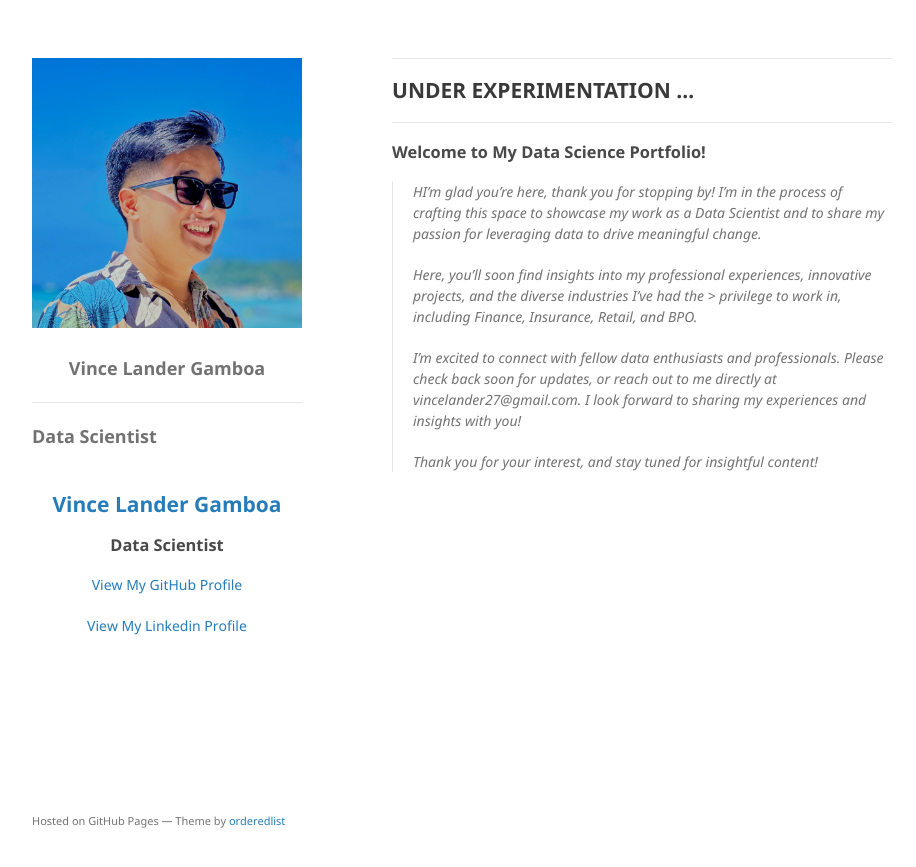
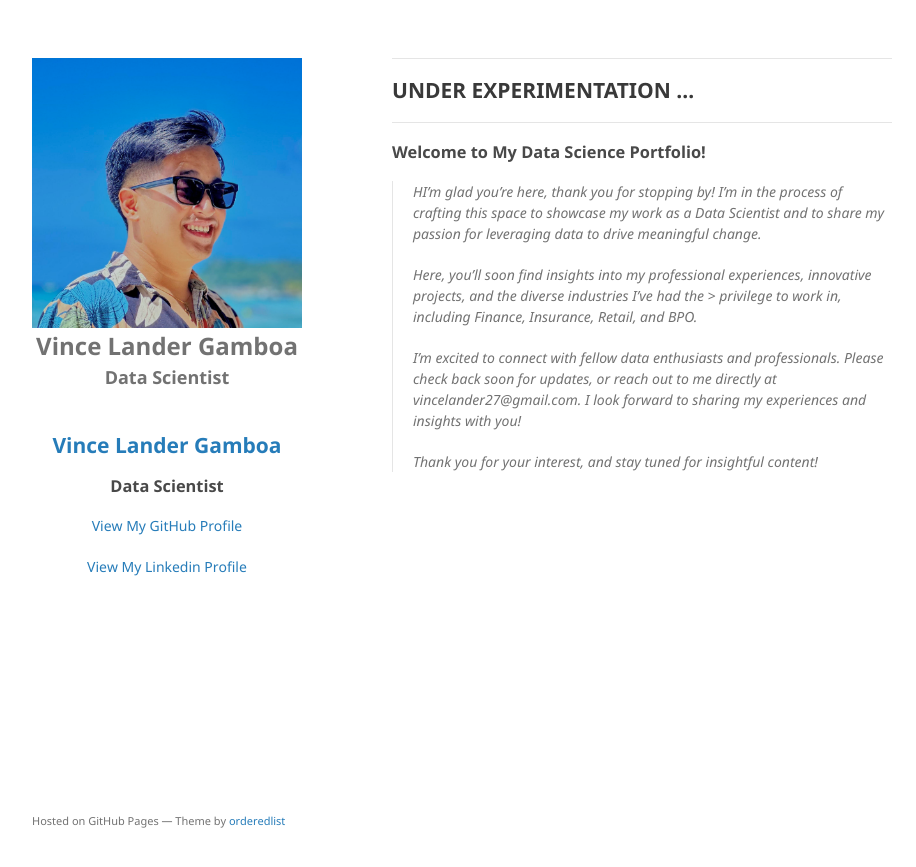
Before and after one commit to vincelander/vincelander.github.io, a Jekyll site: the page built from index.md, in a window 1280 px wide. Shown: the top 867 px of the page, without its empty margins (178-1094 px from the left). Built offline with Jekyll 4.4.1, drawn with Linux system fonts in a browser that asks for light colours.

Commit message:
update view and details

```diff
--- a/_layouts/default.html
+++ b/_layouts/default.html
@@ -19,9 +19,8 @@
           <img src="{{site.logo | relative_url}}" alt="Logo" class="center" />
         {% endif %}
         <p style="text-align:center;" style="color:rgb(5, 5, 126);">
-          <font size="4.7">
-            <br><b>Vince Lander Gamboa</b>
-            <hr>
+          <font size="5">
+            <b>Vince Lander Gamboa</b>
           </font>
           <font size="4">
             <b>Data Scientist</b>
```
